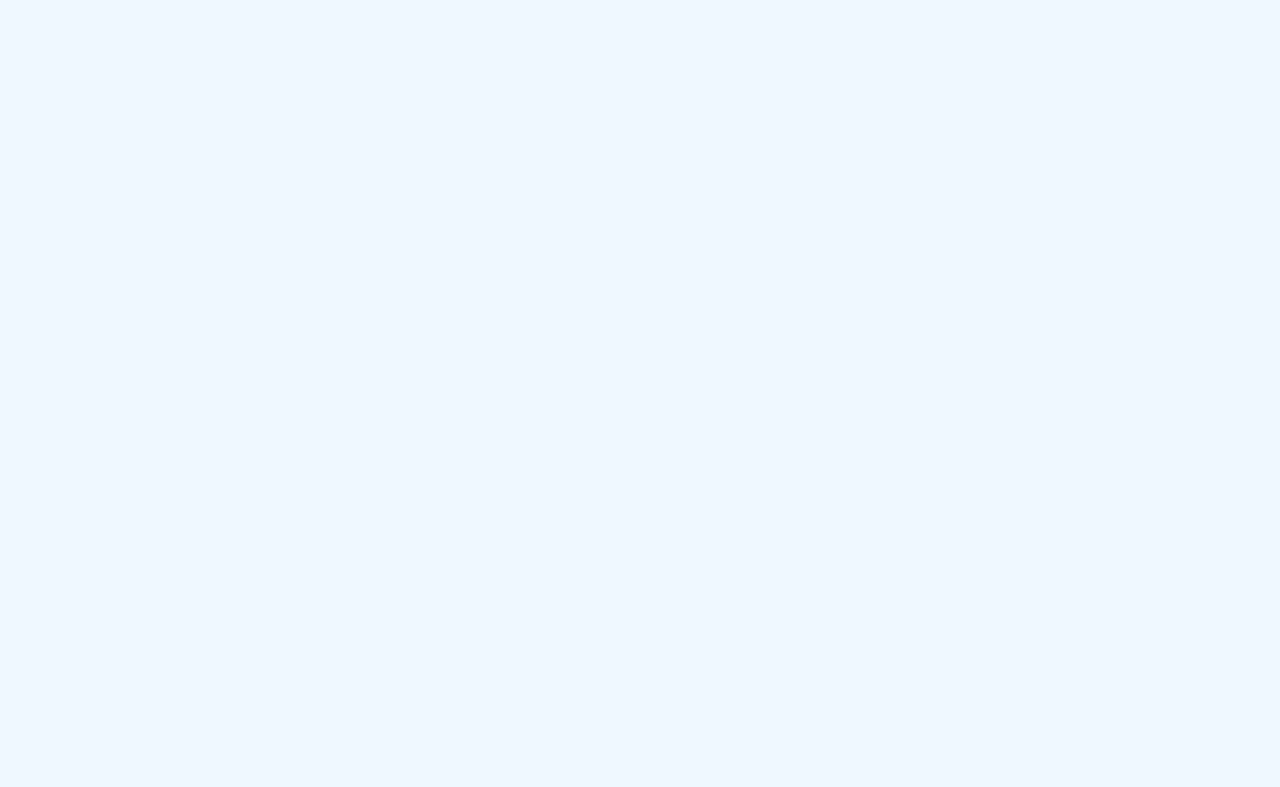
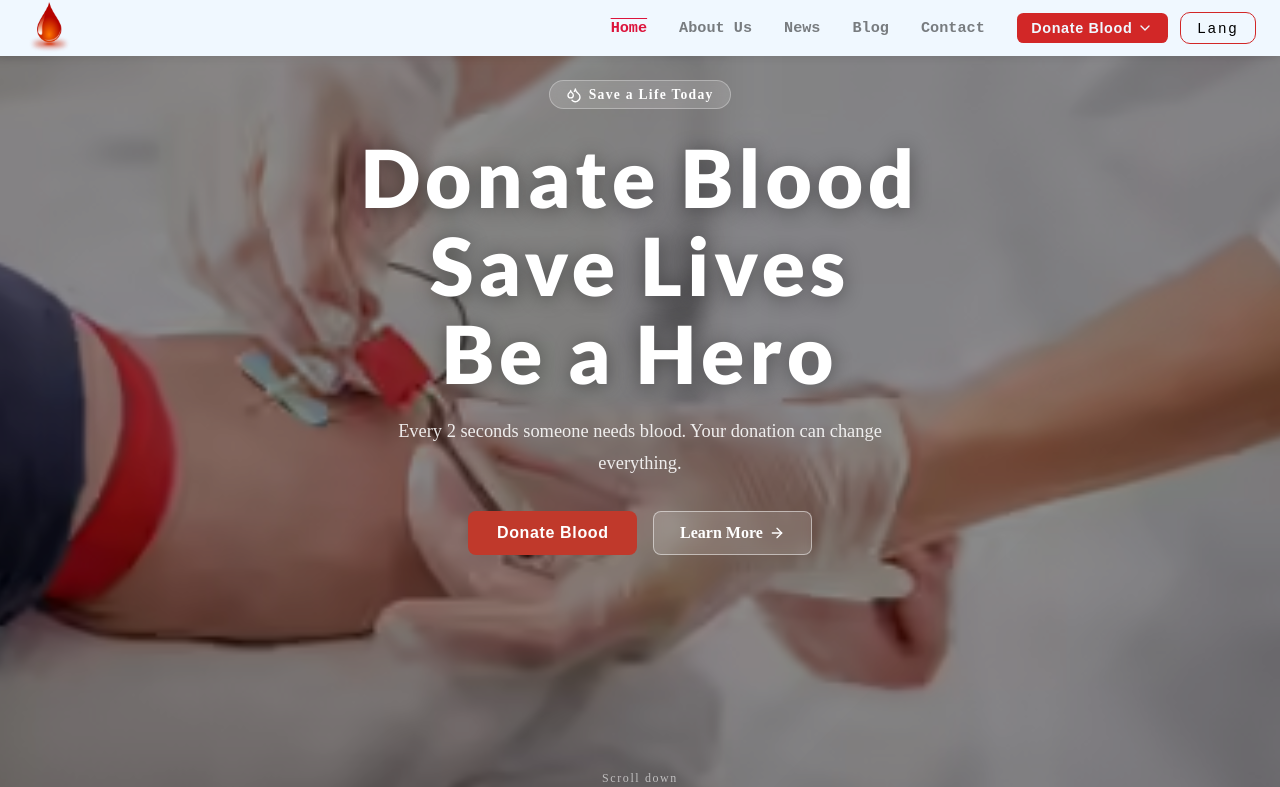
Before and after one commit to Dagmawit27/GonderBloodBank, a React app: page / in a window 1280 px wide. Shown: the top 787 px of the page. Built offline with nearby package versions, Linux system fonts and the light colour scheme; the HTML template or start-up script is replaced by a standard one.

Commit message:
fix 404 on refresh

```diff
--- a/src/App.jsx
+++ b/src/App.jsx
@@ -1,6 +1,6 @@
 import './App.css'
 import Layout from './Layout/Layout'
-import { HashRouter , Routes, Route } from 'react-router-dom'
+import { HashRouter, Routes, Route } from 'react-router-dom'
 import Home from './Pages/Home'
 import About from './Pages/About'
 import News from './Pages/News'
@@ -10,7 +10,7 @@ import FAQ from './Pages/FAQ'
 import ScrollToTop from './Pages/ScrollToTop'
 function App() {
   return(
-    <HashRouter  basename="/GonderBloodBank">
+    <HashRouter>
       <ScrollToTop />
       <Routes>
         <Route path='/' element={<Layout />}>
@@ -22,7 +22,7 @@ function App() {
           <Route path='faq' element={<FAQ />} />
         </Route>
       </Routes>
-    </HashRouter >
+    </HashRouter>
 )
 }
 
--- a/src/Components/Header.jsx
+++ b/src/Components/Header.jsx
@@ -1,75 +1,168 @@
-import { useState } from 'react';
+import { useState, useRef, useEffect } from 'react';
 import { Link, useLocation } from 'react-router-dom';
 import logo from '../assets/blood-logo.png';
-import {Menu, X} from 'lucide-react';
-import './header.css'
+import { Menu, X, ChevronDown } from 'lucide-react';
+import './header.css';
 
-export default function Header(){
+export default function Header() {
   const [isOpen, setIsOpen] = useState(false);
   const [isDMenu, setDMenu] = useState(false);
   const location = useLocation();
-  const page = [{
-    name: 'Home', to: '/'
-  }, {
-    name: 'About Us', to: '/about'
-  }, {
-    name: 'News', to: '/news'
-  }, {
-    name: 'Blog', to: '/blog'
-  },{
-    name: 'Contact', to: '/contact'
-  }]
-  return(
+  const dropdownRef = useRef(null);
+
+  const pages = [
+    { name: 'Home', to: '/' },
+    { name: 'About Us', to: '/about' },
+    { name: 'News', to: '/news' },
+    { name: 'Blog', to: '/blog' },
+    { name: 'Contact', to: '/contact' },
+  ];
+
+  const donateLinks = [
+    {
+      heading: 'My Donations',
+      links: [
+        { label: 'Manage My Donations', to: '/take' },
+        { label: 'Schedule an Appointment', to: '/take' },
+        { label: 'Manage Existing Appointment', to: '/take' },
+      ],
+    },
+    {
+      heading: 'Learn',
+      links: [
+        { label: 'How to Donate', to: '/take' },
+        { label: 'Eligibility Requirements', to: '/take' },
+        { label: 'Types of Blood Donations', to: '/take' },
+        { label: 'Learn About Blood', to: '/take' },
+        { label: 'How Blood Donations Help', to: '/take' },
+        { label: 'Comment Concerns', to: '/take' },
+      ],
+    },
+    {
+      heading: 'The Process',
+      links: [
+        { label: 'Blood Donation Process', to: '/take' },
+        { label: 'Donation Process Overview', to: '/take' },
+        { label: 'Before, During and After', to: '/take' },
+        { label: 'What Happens to Donated Blood', to: '/take' },
+        { label: 'Iron and Blood Donation', to: '/take' },
+      ],
+    },
+  ];
+
+  // Close dropdown when clicking outside
+  useEffect(() => {
+    function handleClickOutside(e) {
+      if (dropdownRef.current && !dropdownRef.current.contains(e.target)) {
+        setDMenu(false);
+      }
+    }
+    document.addEventListener('mousedown', handleClickOutside);
+    return () => document.removeEventListener('mousedown', handleClickOutside);
+  }, []);
+
+  // Close mobile menu on route change
+  useEffect(() => {
+    setIsOpen(false);
+    setDMenu(false);
+  }, [location.pathname]);
+
+  return (
     <>
       <div className="navbar">
         <div className="logo">
-          <img src= {logo} alt="Blood Logo" />
+          <Link to="/"><img src={logo} alt="Blood Logo" /></Link>
         </div>
+
+        {/* Desktop nav */}
         <div className="list">
           <ul>
-            {page.map((items, index)=>(
-              <Link to={items.to}  key={index}>
-                <li className={`${location.pathname === items.to ? 'active' : ''}`}>{items.name}</li>
+            {pages.map((item, index) => (
+              <Link to={item.to} key={index}>
+                <li className={location.pathname === item.to ? 'active' : ''}>
+                  {item.name}
+                </li>
               </Link>
             ))}
           </ul>
-          <div className='donate-menu'>
-            <div onClick={(e)=>{setDMenu(!isDMenu)}}>
-              <button className='d-button'>Donate Blood</button>
+
+          <div className="donate-menu">
+            <div ref={dropdownRef} style={{ position: 'relative' }}>
+              <button
+                className="d-button"
+                onClick={() => setDMenu(!isDMenu)}
+                aria-expanded={isDMenu}
+                aria-haspopup="true"
+              >
+                Donate Blood <ChevronDown size={16} className={`chevron ${isDMenu ? 'open' : ''}`} />
+              </button>
+
+              {/* Donate dropdown — desktop */}
+              {isDMenu && (
+                <div className="dm-dropdown">
+                  {donateLinks.map((col, i) => (
+                    <div className="col-dm" key={i}>
+                      <span className="col-heading">{col.heading}</span>
+                      {col.links.map((link, j) => (
+                        <Link to={link.to} key={j} onClick={() => setDMenu(false)}>
+                          {link.label}
+                        </Link>
+                      ))}
+                    </div>
+                  ))}
+                </div>
+              )}
             </div>
-            <div>
-              <button className='lang-btn'>Lang</button>
-            </div>
-          </div>
-          <div className="navMenu">
-            <button  onClick={()=>{setIsOpen(!isOpen)}}>{isOpen ? <X size={30} /> : <Menu size={30} />}</button>
+            <button className="lang-btn">Lang</button>
           </div>
         </div>
-      </div>
-      {isDMenu &&
-      <div className="dm-dropdown">
-        <div className="col-dm">
-          <Link to={'/take'}>Manage My Donations</Link>
-          <Link to={'/take'}>Schedule an Appointment</Link>
-          <Link to={'/take'}>Manage Existing Appointment</Link>
-        </div>
-        <div className="col-dm">
-          <Link to={'/take'}>How to Donate</Link>
-          <Link to={'/take'}>Eligibility Requirements</Link>
-          <Link to={'/take'}>Types of Blood Donations</Link>
-          <Link to={'/take'}>Learn About Blood</Link>
-          <Link to={'/take'}>How Blood Donations Help</Link>
-          <Link to={'/take'}>Comment Concerns</Link>
-        </div>
-        <div className="col-dm">
-          <Link to={'/take'}>Blood Donation Process</Link>
-          <Link to={'/take'}>Donation Process Overview</Link>
-          <Link to={'/take'}>What to do Before, During and After</Link>
-          <Link to={'/take'}>What Happens to Donated Blood</Link>
-          <Link to={'/take'}>Iron and Blood Donation</Link>
+
+        {/* Hamburger */}
+        <div className="navMenu">
+          <button onClick={() => setIsOpen(!isOpen)} aria-label="Toggle menu">
+            {isOpen ? <X size={28} /> : <Menu size={28} />}
+          </button>
         </div>
       </div>
-      }
+
+      {/* Mobile menu */}
+      <div className={`mobile-menu ${isOpen ? 'mobile-open' : ''}`}>
+        <ul>
+          {pages.map((item, index) => (
+            <Link to={item.to} key={index} onClick={() => setIsOpen(false)}>
+              <li className={location.pathname === item.to ? 'active' : ''}>
+                {item.name}
+              </li>
+            </Link>
+          ))}
+        </ul>
+
+        <div className="mobile-donate-section">
+          <button
+            className="mobile-donate-toggle"
+            onClick={() => setDMenu(!isDMenu)}
+          >
+            Donate Blood <ChevronDown size={16} className={`chevron ${isDMenu ? 'open' : ''}`} />
+          </button>
+
+          {isDMenu && (
+            <div className="mobile-donate-links">
+              {donateLinks.map((col, i) => (
+                <div key={i}>
+                  <span className="col-heading">{col.heading}</span>
+                  {col.links.map((link, j) => (
+                    <Link to={link.to} key={j} onClick={() => { setIsOpen(false); setDMenu(false); }}>
+                      {link.label}
+                    </Link>
+                  ))}
+                </div>
+              ))}
+            </div>
+          )}
+        </div>
+
+        <button className="lang-btn mobile-lang">Lang</button>
+      </div>
     </>
   );
 }
--- a/src/Components/header.css
+++ b/src/Components/header.css
@@ -1,115 +1,315 @@
-.navbar{
+/* ── Navbar ─────────────────────────────────────────── */
+.navbar {
   width: 100%;
   height: 3.5rem;
-  margin: 0;
-  padding: 0;
   display: flex;
   align-items: center;
   justify-content: space-between;
-  /*background-color: rgb(255, 240, 240);*/
   background-color: aliceblue;
   position: fixed;
-  z-index: 100;
-  overflow: hidden;
+  top: 0;
+  left: 0;
+  z-index: 200;
+  padding: 0 1.5rem;
+  box-sizing: border-box;
+  box-shadow: 0 2px 8px rgba(0,0,0,0.08);
 }
 
-.navbar .logo{
-  width: 4rem;
-  height: auto;
-  padding: 1rem 3rem;
-  padding-top: 2rem;
+/* ── Logo ───────────────────────────────────────────── */
+.navbar .logo {
+  width: 3.2rem;
+  flex-shrink: 0;
+}
+.navbar .logo img {
+  width: 100%;
+  display: block;
 }
 
-.navbar .logo img{
-  width: 100%;
-}
-.navbar .list{
+/* ── Desktop list ───────────────────────────────────── */
+.navbar .list {
   display: flex;
-  justify-content: space-evenly;
   align-items: center;
-  gap: 2.5rem;
-  margin: 0 2rem;
+  gap: 2rem;
 }
 
-.navbar .list ul{
+.navbar .list ul {
   display: flex;
-  justify-content: space-between;
-  gap: 3rem;
+  gap: 2rem;
+  list-style: none;
+  margin: 0;
+  padding: 0;
 }
-.navbar .list ul li{
-  list-style: none;
-  font-size: 1rem;
-  color: rgba(0, 0, 0, 0.495);
+
+.navbar .list ul li {
+  font-size: 0.95rem;
+  color: rgba(0,0,0,0.5);
   font-family: 'Courier New', Courier, monospace;
-  transition: all 0.8s ease;
   font-weight: 600;
+  transition: color 0.3s ease, font-size 0.3s ease;
+  white-space: nowrap;
 }
-.navbar .list ul .active{
+
+.navbar .list ul li.active {
   color: crimson;
   text-decoration: overline;
 }
-.navbar .list ul li:hover{
+
+.navbar .list ul li:hover {
   color: rgb(210, 39, 39);
-  font-size: 1.1rem;
+  font-size: 1rem;
   text-decoration: overline;
 }
-.navMenu {
-  display: none;
+
+/* ── Donate + Lang buttons ──────────────────────────── */
+.donate-menu {
+  display: flex;
+  align-items: center;
+  gap: 0.8rem;
+  position: relative;
 }
-.donate-menu{
+
+.d-button {
   display: flex;
-  gap: 2rem;
-}
-.d-button {
+  align-items: center;
+  gap: 0.3rem;
   background-color: rgb(210, 39, 39);
   color: aliceblue;
   border: none;
   cursor: pointer;
   border-radius: 0.4rem;
-  padding: 0.5rem 1rem;
+  padding: 0.45rem 0.9rem;
   font-weight: 600;
-  letter-spacing: 0.07rem;
+  font-size: 0.9rem;
+  letter-spacing: 0.04rem;
+  white-space: nowrap;
+  transition: background-color 0.3s ease;
 }
 
-.lang-btn{
+.d-button:hover {
+  background-color: rgb(170, 20, 20);
+}
+
+.chevron {
+  transition: transform 0.3s ease;
+}
+.chevron.open {
+  transform: rotate(180deg);
+}
+
+.lang-btn {
   border: 1px solid rgb(210, 39, 39);
   color: black;
-  padding: 0.5rem 1.3rem;
-  font-size: 1rem;
+  background: transparent;
+  padding: 0.45rem 1rem;
+  font-size: 0.9rem;
   border-radius: 10px;
-  letter-spacing: 0.2rem;
+  letter-spacing: 0.15rem;
   cursor: pointer;
-  transition: all 1s ease;
+  transition: background-color 0.3s ease, color 0.3s ease;
+  white-space: nowrap;
 }
 
-.lang-btn:hover{
-  font-size: 0.8rem;
+.lang-btn:hover {
+  background-color: rgb(210, 39, 39);
+  color: white;
 }
-.dm-dropdown{
+
+/* ── Hamburger ──────────────────────────────────────── */
+.navMenu {
+  display: none;
+}
+
+.navMenu button {
+  background: none;
+  border: none;
+  cursor: pointer;
   display: flex;
-  padding: 1.2rem;
-  border-bottom-left-radius: 2rem;
-  border-bottom-right-radius: 2rem;
+  align-items: center;
+  color: rgb(210, 39, 39);
+}
+
+/* ── Donate Dropdown (desktop) ──────────────────────── */
+.dm-dropdown {
+  position: absolute;
+  top: calc(100% + 0.5rem);
+  right: 0;
+  background-color: white;
+  border-radius: 0.8rem;
+  box-shadow: 0 8px 24px rgba(0,0,0,0.14);
+  display: flex;
   gap: 2rem;
-  position: absolute;
-  top: 3.2rem;
-  right: 2rem;
-  background-color: white;
-  width: 60%;
-  z-index: 100;
-  overflow: hidden;
+  padding: 1.5rem 2rem;
+  z-index: 199;
+  width: max-content;
+  max-width: 700px;
+  animation: fadeDown 0.2s ease;
 }
-.dm-dropdown .col-dm{
+
+@keyframes fadeDown {
+  from { opacity: 0; transform: translateY(-8px); }
+  to   { opacity: 1; transform: translateY(0); }
+}
+
+.dm-dropdown .col-dm {
+  display: flex;
+  flex-direction: column;
+  gap: 0.6rem;
+  min-width: 160px;
+}
+
+.col-heading {
+  font-size: 0.75rem;
+  font-weight: 700;
+  text-transform: uppercase;
+  letter-spacing: 0.1rem;
+  color: crimson;
+  margin-bottom: 0.3rem;
+}
+
+.dm-dropdown .col-dm a {
+  font-size: 0.92rem;
+  color: #333;
+  text-decoration: none;
+  transition: color 0.25s ease;
+  white-space: nowrap;
+}
+
+.dm-dropdown .col-dm a:hover {
+  color: rgb(210, 39, 39);
+}
+
+/* ── Mobile menu ────────────────────────────────────── */
+.mobile-menu {
+  display: none;
+  position: fixed;
+  top: 3.5rem;
+  left: 0;
+  width: 100%;
+  background-color: aliceblue;
+  z-index: 198;
+  flex-direction: column;
+  padding: 1rem 1.5rem 1.5rem;
+  box-shadow: 0 4px 12px rgba(0,0,0,0.1);
+  max-height: calc(100vh - 3.5rem);
+  overflow-y: auto;
+  transform: translateY(-10px);
+  opacity: 0;
+  transition: opacity 0.25s ease, transform 0.25s ease;
+  pointer-events: none;
+}
+
+.mobile-menu.mobile-open {
+  display: flex;
+  transform: translateY(0);
+  opacity: 1;
+  pointer-events: all;
+}
+
+.mobile-menu ul {
+  list-style: none;
+  padding: 0;
+  margin: 0 0 1rem 0;
+  display: flex;
+  flex-direction: column;
+  gap: 0.2rem;
+}
+
+.mobile-menu ul li {
+  font-size: 1rem;
+  font-weight: 600;
+  color: rgba(0,0,0,0.6);
+  font-family: 'Courier New', Courier, monospace;
+  padding: 0.6rem 0;
+  border-bottom: 1px solid rgba(0,0,0,0.06);
+  transition: color 0.2s ease;
+}
+
+.mobile-menu ul li.active {
+  color: crimson;
+}
+
+.mobile-menu ul li:hover {
+  color: rgb(210, 39, 39);
+}
+
+/* Mobile donate section */
+.mobile-donate-section {
+  margin-bottom: 1rem;
+}
+
+.mobile-donate-toggle {
+  display: flex;
+  align-items: center;
+  gap: 0.4rem;
+  background-color: rgb(210, 39, 39);
+  color: white;
+  border: none;
+  cursor: pointer;
+  border-radius: 0.4rem;
+  padding: 0.55rem 1rem;
+  font-weight: 600;
+  font-size: 0.95rem;
+  width: 100%;
+  justify-content: center;
+  margin-bottom: 0.5rem;
+}
+
+.mobile-donate-links {
   display: flex;
   flex-direction: column;
   gap: 1rem;
-  align-items: start;
+  padding: 0.8rem 0.5rem;
+  background: white;
+  border-radius: 0.6rem;
+  box-shadow: 0 2px 8px rgba(0,0,0,0.08);
 }
-.dm-dropdown .col-dm a{
-  font-size: 1.1rem;
-  color: black;
-  transition: all 0.5s ease;
+
+.mobile-donate-links .col-heading {
+  display: block;
+  margin-bottom: 0.2rem;
 }
-.dm-dropdown .col-dm a:hover{
-  color: rgb(210, 39, 39);
+
+.mobile-donate-links a {
+  display: block;
+  font-size: 0.9rem;
+  color: #333;
+  text-decoration: none;
+  padding: 0.3rem 0.5rem;
+  transition: color 0.2s ease;
 }
+
+.mobile-donate-links a:hover {
+  color: crimson;
+}
+
+.mobile-lang {
+  align-self: flex-start;
+}
+
+/* ── Responsive breakpoints ─────────────────────────── */
+@media (max-width: 900px) {
+  .navbar .list ul {
+    gap: 1.2rem;
+  }
+  .navbar .list {
+    gap: 1rem;
+  }
+}
+
+@media (max-width: 768px) {
+  .navbar .list {
+    display: none;
+  }
+  .navMenu {
+    display: flex;
+  }
+  .dm-dropdown {
+    display: none; /* handled by mobile menu on small screens */
+  }
+}
+
+@media (max-width: 480px) {
+  .navbar {
+    padding: 0 1rem;
+  }
+}
```
